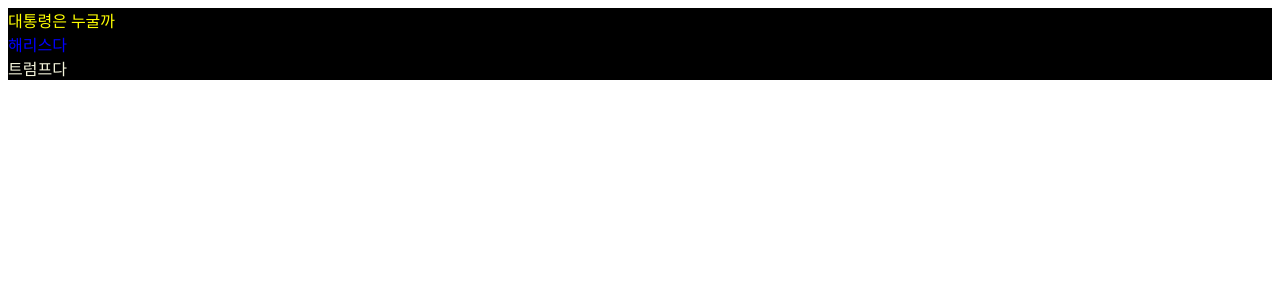
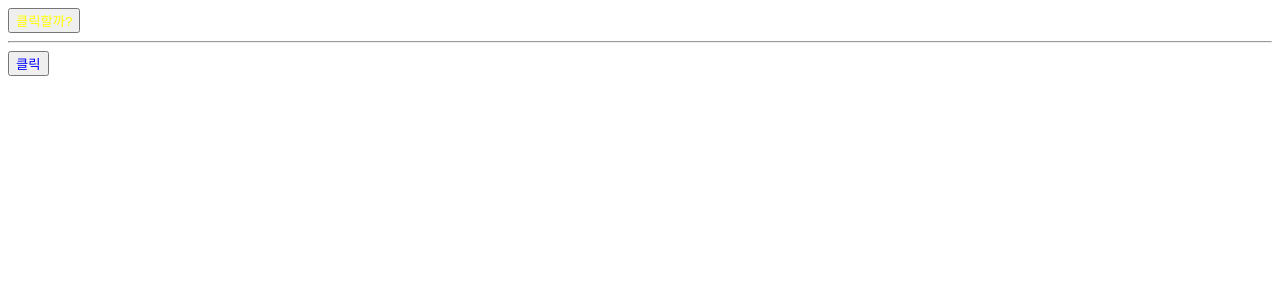
Before and after one commit to Qortn4925/react, a React (Vite) app: page / in a window 1280 px wide. Shown: the top 300 px of the page. Built offline with nearby package versions, Linux system fonts and the light colour scheme.

Commit message:
style 은 > 객체로 넘겨줘야 한다 !!2

```diff
--- a/src/main.jsx
+++ b/src/main.jsx
@@ -1,9 +1,9 @@
 import React, { StrictMode } from "react";
 import { createRoot } from "react-dom/client";
-import MyApp24 from "./apps/MyApp24.jsx";
+import App24 from "./pratice/App24.jsx";
 
 createRoot(document.getElementById("root")).render(
   <StrictMode>
-    <MyApp24 />
+    <App24 />
   </StrictMode>,
 );
--- /dev/null
+++ b/src/pratice/App24.jsx
@@ -0,0 +1,17 @@
+import React from "react";
+
+function App24(props) {
+  return (
+    <div>
+      <MyButton color={"yellow"}>클릭할까?</MyButton>
+      <hr />
+      <MyButton color={"blue"}>클릭</MyButton>
+    </div>
+  );
+}
+
+function MyButton({ color, children }) {
+  return <button style={(color = { color })}>{children}</button>;
+}
+
+export default App24;
```
